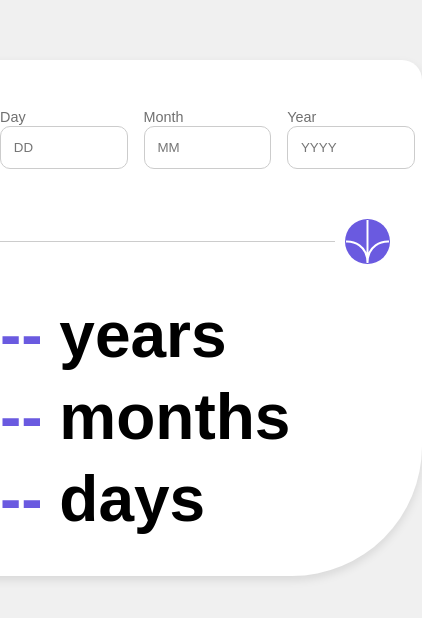
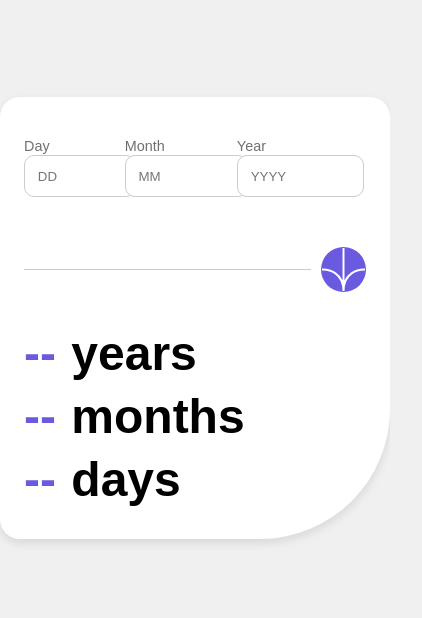
Before and after one commit to AchrfJR/front-end-course-tasks, a plain HTML site: page calculator-age/index.html in a window 390 px wide. Shown: the part 104-722 px from the top of the page, 422 px wide, since content can reach past the window. Drawn offline with Linux system fonts and the light colour scheme; a web font is replaced by a local one.

Commit message:
Update main.css

```diff
--- a/calculator-age/main.css
+++ b/calculator-age/main.css
@@ -1,8 +1,9 @@
+/* Load custom fonts */
 @font-face {
     font-family: 'Poppins';
     src: url('/mnt/data/Poppins-Regular.ttf') format('truetype'),
-        url('/mnt/data/Poppins-BoldItalic.ttf') format('truetype'),
-        url('/mnt/data/Poppins-ExtraBold.ttf') format('truetype');
+         url('/mnt/data/Poppins-BoldItalic.ttf') format('truetype'),
+         url('/mnt/data/Poppins-ExtraBold.ttf') format('truetype');
     font-weight: normal;
     font-style: normal;
 }
@@ -23,10 +24,9 @@ body {
     background-color: white;
     padding: 2rem;
     border-radius: 20px 20px 130px 20px;
-    /*Largerborder-radiusinthebottom-rightcorner*/box-shadow: 0 4px 10px rgba(0, 0, 0, 0.1);
-    max-width: 500px;
-    width: 100%;
-
+    box-shadow: 0 4px 10px rgba(0, 0, 0, 0.1);
+    max-width: 90%; /* Changed to percentage for responsiveness */
+    width: 500px;   /* Set a max width */
 }
 
 h1 {
@@ -53,7 +53,8 @@ input {
     padding: 0.8rem;
     border: 1px solid hsl(0, 0%, 80%);
     border-radius: 10px;
-    width: 100px;
+    width: 100%; /* Full width for responsiveness */
+    max-width: 100px; /* Limit max width */
 }
 
 label {
@@ -65,7 +66,7 @@ label {
 .divider {
     position: relative;
     display: flex;
-    justify-content: flex-end; /* Ensure the icon aligns to the end of the hr */
+    justify-content: flex-end;
     align-items: center;
     margin-top: 1.5rem;
 }
@@ -80,35 +81,31 @@ hr {
 .arrow-icon {
     width: 45px;
     height: 45px;
-    border-radius: 50%; /* Make the icon circular */
-    background-color: #6A5AE0; /* Change the color of the background */
+    border-radius: 50%;
+    background-color: #6A5AE0;
     display: inline-block;
-    margin-left: 10px; /* Add space between hr and icon */
+    margin-left: 10px;
 }
 
 /* Output section */
 #output {
     margin-top: 2rem;
     text-align: left;
-    /* Aligning text to the left */
     font-weight: bold;
 }
 
-.age-output{
+.age-output {
     font-size: 4rem;
-    /* Equal size for numbers and labels */
     color: #6A5AE0;
-    /* Blue color for both numbers and labels */
     margin-right: 10px;
 }
 
-.age-label{
+.age-label {
     font-size: 4rem;
-    /* Equal size for numbers and labels */
     color: black;
-    /* Blue color for both numbers and labels */
     margin-right: 10px;
 }
+
 #output p {
     font-size: 1.5rem;
     margin: 0.5rem 0;
@@ -120,3 +117,22 @@ hr {
     text-align: center;
     margin-top: 2rem;
 }
+
+/* Media Queries for responsiveness */
+@media (max-width: 768px) {
+    h1 {
+        font-size: 1.5rem;
+    }
+
+    .card {
+        padding: 1.5rem;
+    }
+
+    .age-output, .age-label {
+        font-size: 3rem; /* Reduce size for smaller screens */
+    }
+
+    #output p {
+        font-size: 1.2rem; /* Adjust text size */
+    }
+}
```
